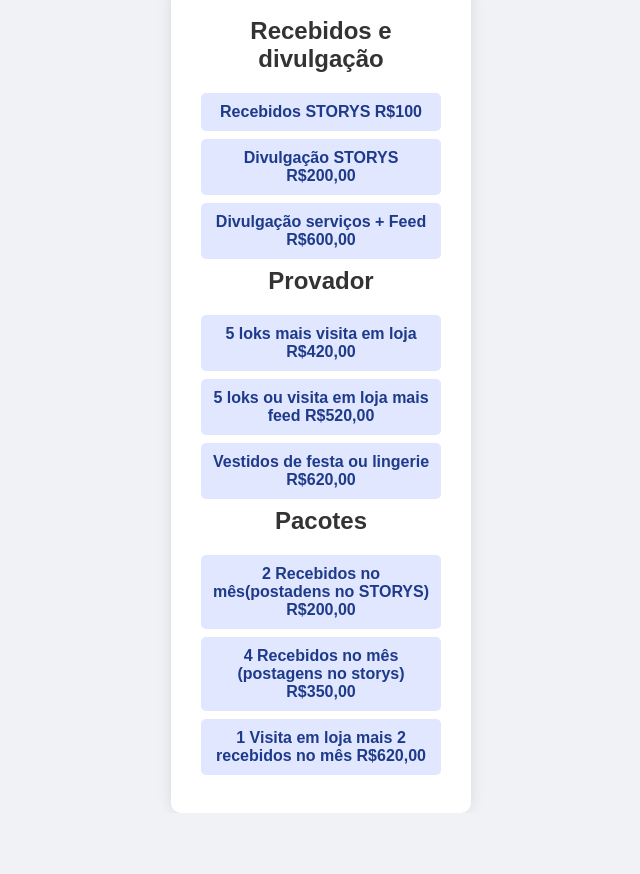
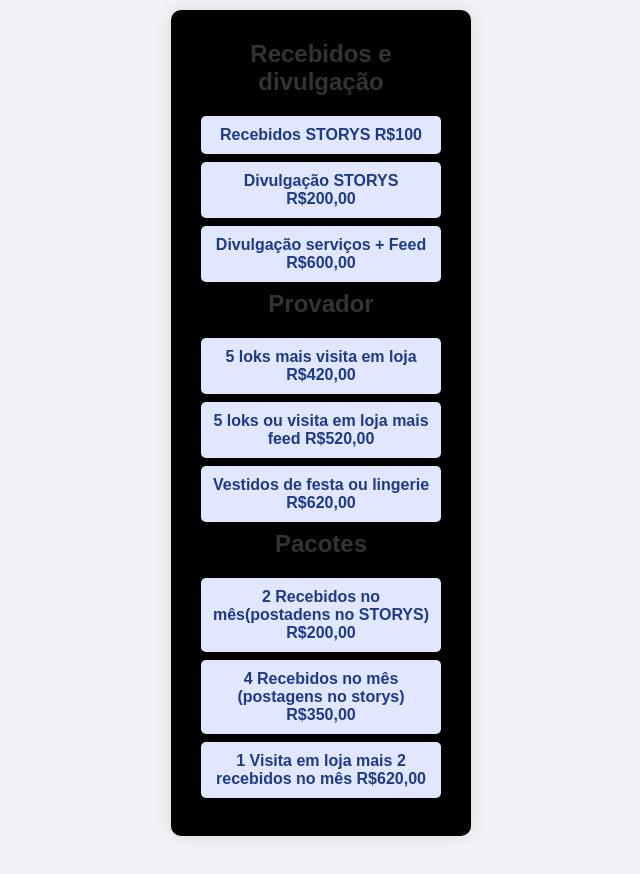
Before and after one commit to moyses30/Site-val-gomes, a plain HTML site: page valores.html in a window 1280 px wide. Shown: the whole page, without its empty margins (319-959 px from the left). Before the commit the page ends 813 px from the top, so only its background shows below. Drawn offline with Linux system fonts and the light colour scheme.

Commit message:
Atualização
botão valores

```diff
--- a/style.css
+++ b/style.css
@@ -209,6 +209,7 @@
 
 
 
+
 }
 
 /*Estilo media fim*/
--- a/valores.html
+++ b/valores.html
@@ -2,17 +2,17 @@
 <html lang="pt-BR">
 <head>
   <meta charset="UTF-8">
-  <title>Lista Centralizada</title>
+  <title>Valores</title>
   <style>
 
-  *{
-  margin: 0;
-  padding: 0;
+*{
+  margin:0 ;
+  padding:0 ;
   box-sizing: border-box;
 }
     body {
-      margin: 0;
-      padding: 0;
+      margin-top: 10px;
+      margin-bottom: 200px;
       background-color: #f0f2f5;
       font-family: Arial, sans-serif;
       display: flex;
@@ -22,8 +22,9 @@
     }
 
     main {
-      background-color: #fff;
+      background-color: #000000;
       padding: 30px;
+      margin: auto;
       border-radius: 10px;
       box-shadow: 0 0 15px rgba(0,0,0,0.1);
       width: 300px;
```
